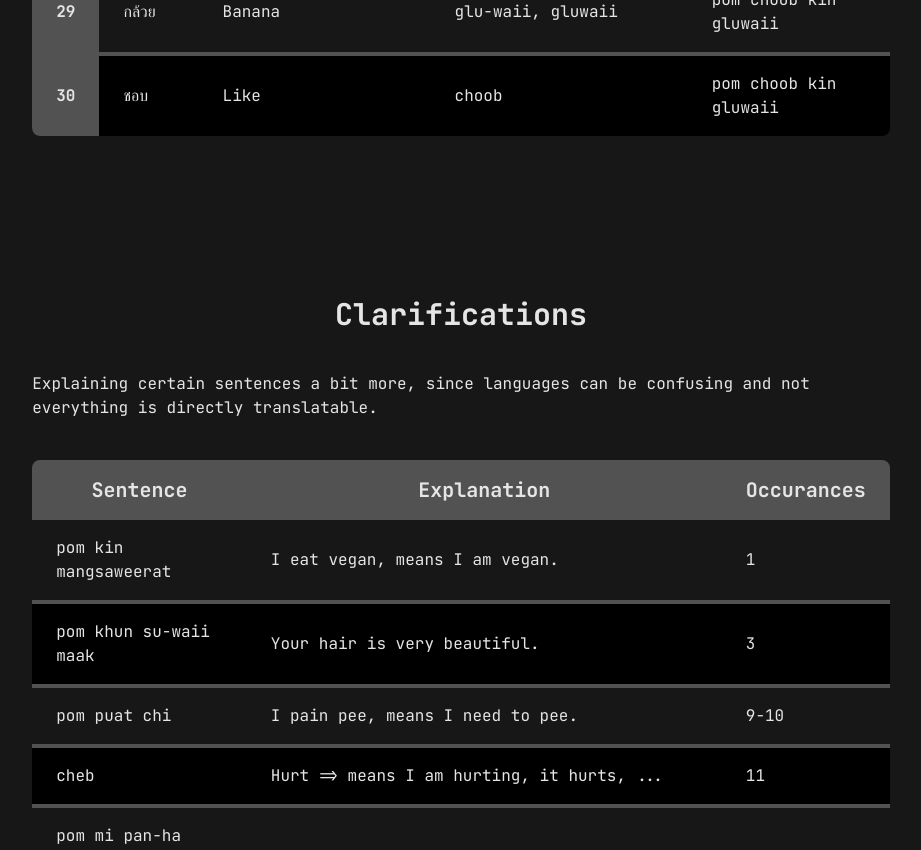
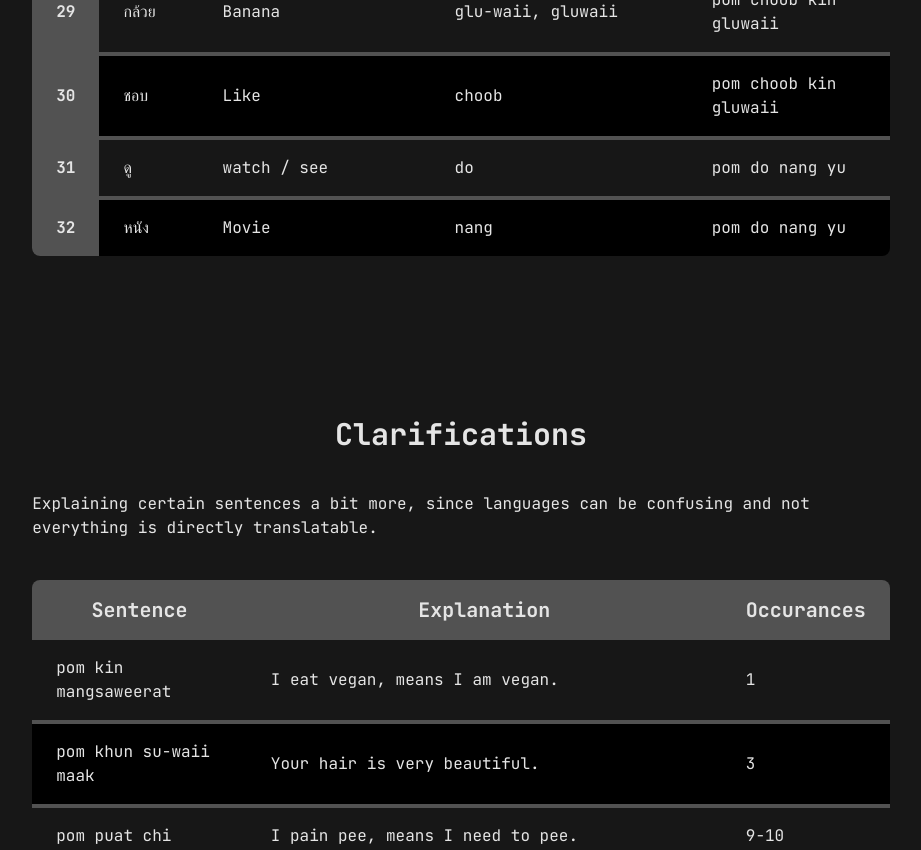
Before and after one commit to reeveng/Learning-Thai, a SvelteKit app: page / in a window 1280 px wide. Shown: the part 2840-3690 px from the top of the page, without its empty margins (179-1100 px from the left). Built offline with nearby package versions, Linux system fonts and the light colour scheme.

Commit message:
add new entries movie and watch/see

```diff
--- a/src/data/translations.ts
+++ b/src/data/translations.ts
@@ -185,6 +185,18 @@ export const translations: TranslationType[] = [
 		english: 'Like',
 		pronounciation: 'choob',
 		example: 'pom choob kin gluwaii'
+	},
+	{
+		thai: 'ดู',
+		english: 'watch / see',
+		pronounciation: 'do',
+		example: 'pom do nang yu'
+	},
+	{
+		thai: 'หนัง',
+		english: 'Movie',
+		pronounciation: 'nang',
+		example: 'pom do nang yu'
 	}
 ];
 
```
